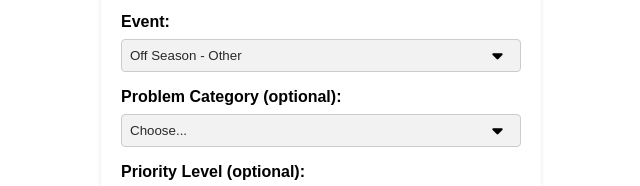
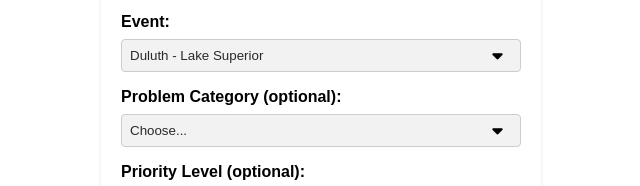
Before and after one commit to EthyMoney/mn-csa-website, a website: page public/fta/index.html in a window 1280 px wide. Shown: the part 299-485 px from the top of the page, 319-959 px from the left. Drawn offline with Linux system fonts and the light colour scheme; files that its build step writes are made by us from their sources; no server answers; files whose address does not match are found by name.

Commit message:
updated event options on FTA side

```diff
--- a/public/fta/index.html
+++ b/public/fta/index.html
@@ -28,7 +28,8 @@
 
     <label for="event">Event:</label>
     <select id="event" name="event" required>
-      <option value="Build Season" selected>Off Season - Other</option>
+      <option value="Duluth - Lake Superior" selected>Duluth - Lake Superior</option>
+      <option value="Duluth - Northern Lights">Duluth - Northern Lights</option>
       <!--
       <option value="" hidden selected>Choose...</option>
       <option value="10,000 Lakes">10,000 Lakes (Minneapolis)</option>
```
